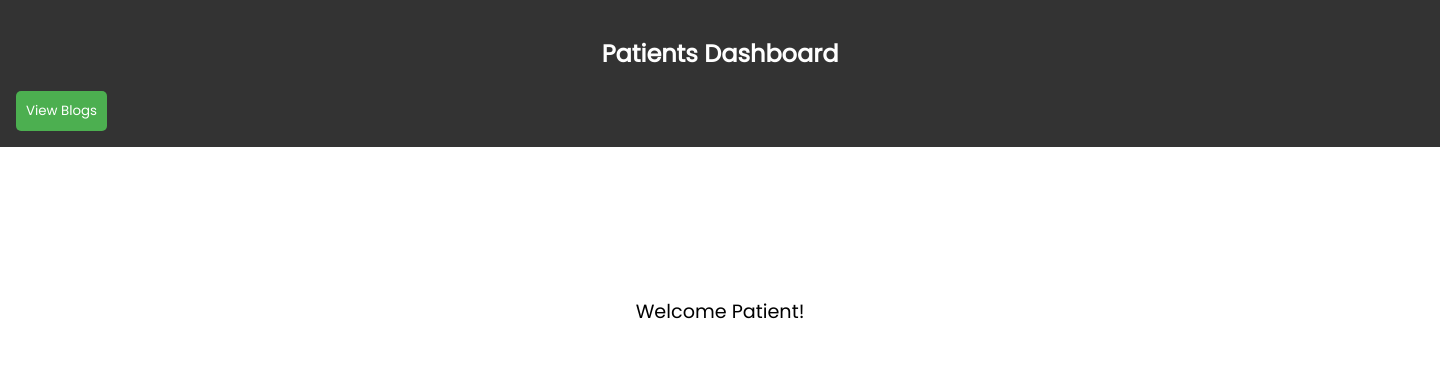
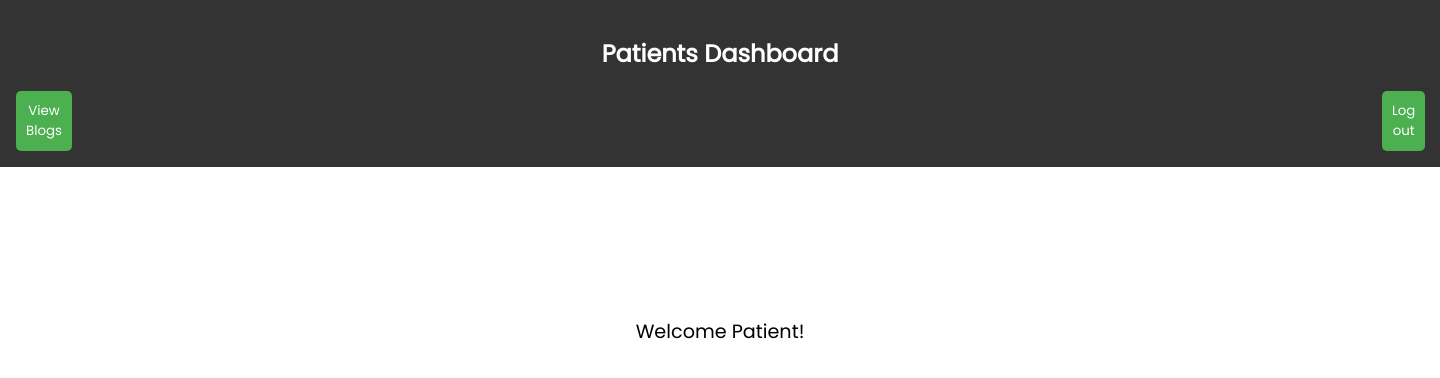
Before and after one commit to vinay-s36/Health-Hub, a Django app: template login_signup/user_auth_app/templates/user_auth_app/dashboard_patient.html in a window 1440 px wide. Shown: the top 378 px of the page. Run offline with Django 3.2, Linux system fonts and the light colour scheme; the template is opened without the code that fills it, so the values that code supplies are empty.

Commit message:
modified files

```diff
--- a/login_signup/login_signup/settings.py
+++ b/login_signup/login_signup/settings.py
@@ -86,7 +86,7 @@ DATABASES = {
         'ENGINE': 'django.db.backends.mysql',
         'NAME': 'ATG',
         'USER': 'root',
-        'PASSWORD': 'db_password',
+        'PASSWORD': 'Vinayshankar@123',
         'HOST': 'localhost',  # Set to the MySQL server's hostname or IP address
         'PORT': '3308',       # Set to the MySQL server's port
     }
--- a/login_signup/user_auth_app/templates/user_auth_app/dashboard_patient.html
+++ b/login_signup/user_auth_app/templates/user_auth_app/dashboard_patient.html
@@ -3,7 +3,7 @@
   <head>
     <meta charset="UTF-8" />
     <meta name="viewport" content="width=device-width, initial-scale=1.0" />
-    <title>Doctor Dashboard</title>
+    <title>Patient Dashboard</title>
     <style>
       @import url("https://fonts.googleapis.com/css2?family=Poppins&display=swap");
       body {
@@ -52,6 +52,10 @@
         cursor: pointer;
         margin-right: 10px;
       }
+
+      #logout-btn {
+        margin-left: 1300px;
+      }
     </style>
   </head>
   <body>
@@ -64,6 +68,13 @@
         >
           View Blogs
         </button>
+        <button
+          id="logout-btn"
+          class="button"
+          onclick="location.href='/login/'"
+        >
+          Log out
+        </button>
       </div>
     </div>
 
```
Also changed, not shown: login_signup/user_auth_app/templates/user_auth_app/dashboard_doctor.html (+11 -0 lines).
